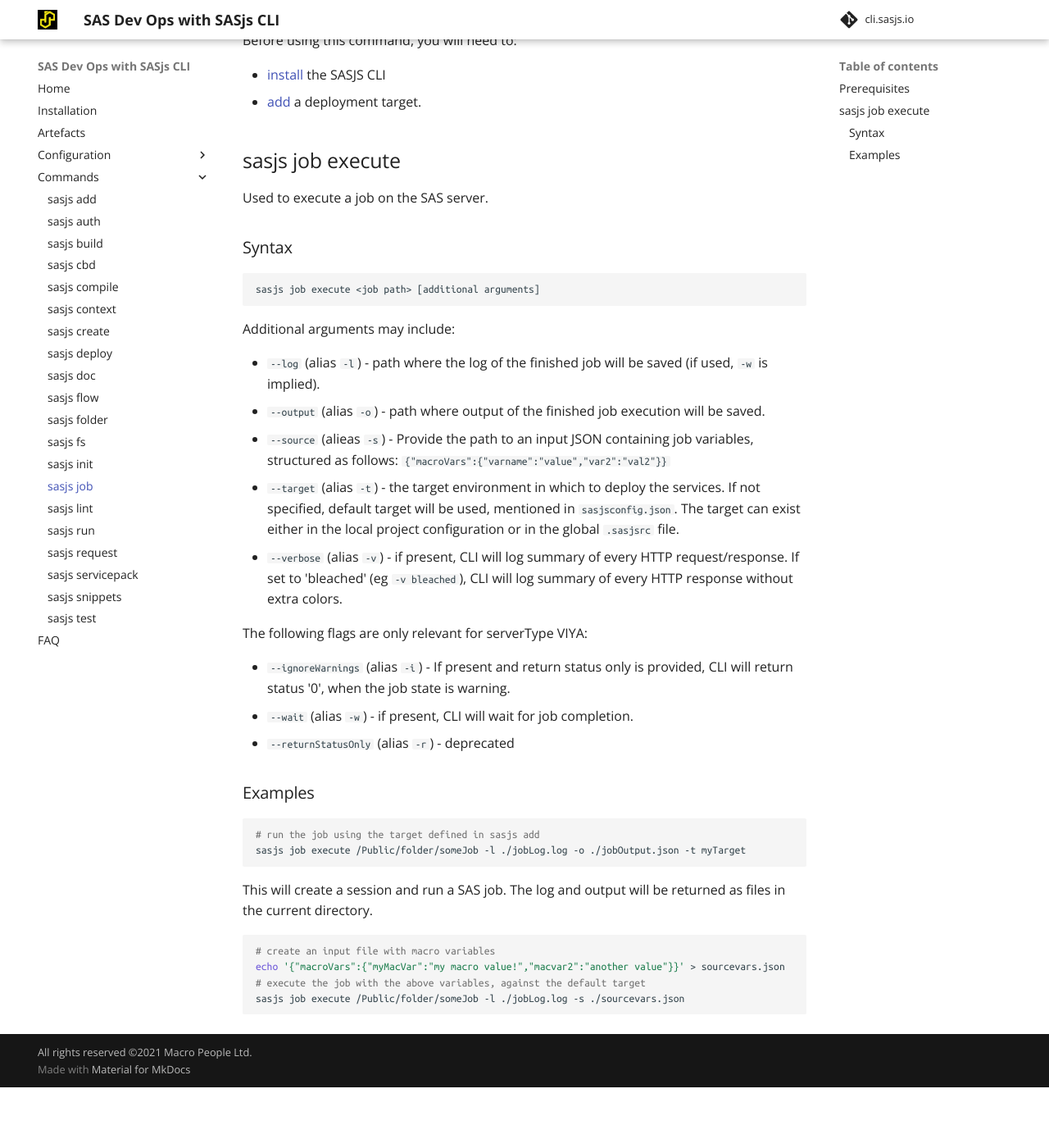
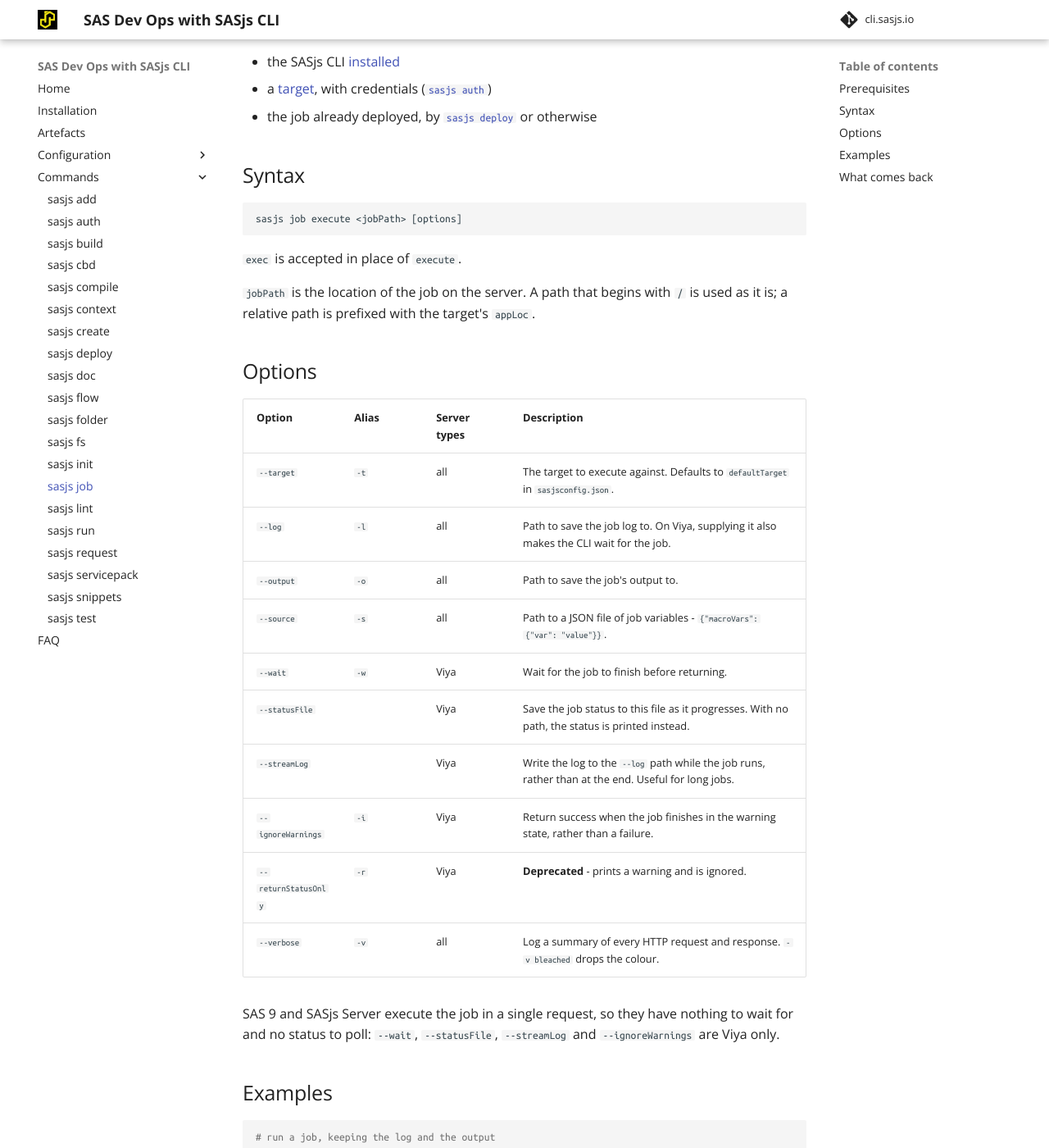
Before and after one commit to sasjs/cli.sasjs.io, an MkDocs documentation site: the page built from docs/job.md, in a window 1280 px wide and 1400 px high, scrolled down 259 px. Shown: the whole window at 82% size. Built offline with MkDocs 1.6.1 and Material for MkDocs 9.7.7, drawn with Linux system fonts in a browser that asks for light colours; comment, search, counter and statistics services are not loaded; before the commit the page ends 1585 px from its top, so only the background shows below that; some of the changed text lies outside the part shown.

Commit message:
docs(commands): document sasjs job and sasjs create properly
Two of the thinnest command pages, and two spelling errors.

- job.md: rewritten around the nine options `sasjs job execute` actually
  declares - target, log, output, source, wait, statusFile, streamLog,
  ignoreWarnings, returnStatusOnly, verbose - with the server types each one
  applies to, the `exec` alias, how a relative jobPath is prefixed with appLoc,
  and examples for the plain, macro-variable, and long-running cases. The old
  page listed five options, mis-spelled "alias", described --returnStatusOnly
  as merely deprecated without saying it is ignored, and omitted statusFile and
  streamLog entirely.
- create.md: was 25 lines with no syntax block and no option list, and it did
  not say what a plain `sasjs create` writes. It now has the syntax, the
  `--template`/`-t` option with the warning that `-t` is the template here and
  not the target, the folder tree the plain form produces (taken from the CLI's
  own src/config.json), the sasjsconfig targets it writes, a template table
  with the repository each template comes from, and how it differs from
  `sasjs init`.
- auth.md, request.md: "neccessary" -> "necessary", "containting" ->
  "containing".

Sources: sasjs/cli `src/commands/job/jobCommand.ts` (option declarations and
aliases), `src/commands/job/internal/execute/viya.ts` (wait is forced when a log
file is given; statusFile and streamLog drive the poll loop; the SAS 9 and SASJS
executors take neither), `src/utils/prefixAppLoc.ts` (leading slash is kept),
`src/commands/create/createCommand.ts` and `src/config.json` (templates and the
generated tree).

Verification:

- `mkdocs build` - builds, no doc warnings
- `check-doc-anchors.py` over the built site - 29 pages, 662 fragment links,
  0 broken
- ASCII audit over the four files - 0 non-ASCII punctuation

Refs #17: its remaining item (the undocumented `--insecure`) is still blocked
on sasjs/cli#1521, where the flag turns out to be a no-op in the code.

````diff
--- a/docs/job.md
+++ b/docs/job.md
@@ -1,57 +1,70 @@
 ---
 layout: article
-title: Managing SAS Viya Jobs with SASjs
-description: Documentation on how to use the SASjs CLI to manage SAS Jobs in Viya
+title: Executing SAS jobs with sasjs job
+description: The sasjs job execute command runs a job that is deployed on the SAS server, and can wait for it, save the log and output, and stream the log as it runs.
 ---
 
 # sasjs job
 
-The `sasjs job` command enables developers to perform operations on SAS Viya Jobs.
+`sasjs job execute` runs a job that already exists on the SAS server - a Viya job, a SAS 9 job, or a job on SASjs Server - and brings back what it produced.
 
 ## Prerequisites
 
-Before using this command, you will need to:
+- the SASjs CLI [installed](installation.md)
+- a [target](add.md), with credentials ([`sasjs auth`](auth.md))
+- the job already deployed, by [`sasjs deploy`](deploy.md) or otherwise
 
-- [install](/installation) the SASJS CLI
-- [add](/add) a deployment target.
-
-## sasjs job execute
-
-Used to execute a job on the SAS server.
-
-### Syntax
+## Syntax
 
 ```
-sasjs job execute <job path> [additional arguments]
+sasjs job execute <jobPath> [options]
 ```
 
-Additional arguments may include:
+`exec` is accepted in place of `execute`.
 
-- `--log` (alias `-l`) - path where the log of the finished job will be saved (if used, `-w` is implied).
-- `--output` (alias `-o`) - path where output of the finished job execution will be saved.
-- `--source` (alieas `-s`) - Provide the path to an input JSON containing job variables, structured as follows:  `{"macroVars":{"varname":"value","var2":"val2"}}`
-- `--target` (alias `-t`) - the target environment in which to deploy the services. If not specified, default target will be used, mentioned in `sasjsconfig.json`. The target can exist either in the local project configuration or in the global `.sasjsrc` file.
-- `--verbose` (alias `-v`) - if present, CLI will log summary of every HTTP request/response. If set to 'bleached' (eg `-v bleached`), CLI will log summary of every HTTP response without extra colors.
+`jobPath` is the location of the job on the server. A path that begins with `/` is used as it is; a relative path is prefixed with the target's `appLoc`.
 
-The following flags are only relevant for serverType VIYA:
+## Options
 
-- `--ignoreWarnings` (alias `-i`) - If present and return status only is provided, CLI will return status '0', when the job state is warning.
-- `--wait` (alias `-w`) - if present, CLI will wait for job completion.
-- `--returnStatusOnly` (alias `-r`) - deprecated
+| Option | Alias | Server types | Description |
+| --- | --- | --- | --- |
+| `--target` | `-t` | all | The target to execute against. Defaults to `defaultTarget` in `sasjsconfig.json`. |
+| `--log` | `-l` | all | Path to save the job log to. On Viya, supplying it also makes the CLI wait for the job. |
+| `--output` | `-o` | all | Path to save the job's output to. |
+| `--source` | `-s` | all | Path to a JSON file of job variables - `{"macroVars": {"var": "value"}}`. |
+| `--wait` | `-w` | Viya | Wait for the job to finish before returning. |
+| `--statusFile` | | Viya | Save the job status to this file as it progresses. With no path, the status is printed instead. |
+| `--streamLog` | | Viya | Write the log to the `--log` path while the job runs, rather than at the end. Useful for long jobs. |
+| `--ignoreWarnings` | `-i` | Viya | Return success when the job finishes in the warning state, rather than a failure. |
+| `--returnStatusOnly` | `-r` | Viya | **Deprecated** - prints a warning and is ignored. |
+| `--verbose` | `-v` | all | Log a summary of every HTTP request and response. `-v bleached` drops the colour. |
 
-### Examples
+SAS 9 and SASjs Server execute the job in a single request, so they have nothing to wait for and no status to poll: `--wait`, `--statusFile`, `--streamLog` and `--ignoreWarnings` are Viya only.
+
+## Examples
 
 ```bash
-# run the job using the target defined in sasjs add
+# run a job, keeping the log and the output
 sasjs job execute /Public/folder/someJob -l ./jobLog.log -o ./jobOutput.json -t myTarget
 ```
 
-This will create a session and run a SAS job. The log and output will be returned as files in the current directory.
-
+```bash
+# pass macro variables into the job
+echo '{"macroVars":{"myMacVar":"my macro value!","macvar2":"another value"}}' > sourcevars.json
+sasjs job execute /Public/folder/someJob -l ./jobLog.log -s ./sourcevars.json
+```
 
 ```bash
-# create an input file with macro variables
-echo '{"macroVars":{"myMacVar":"my macro value!","macvar2":"another value"}}' > sourcevars.json
-# execute the job with the above variables, against the default target
-sasjs job execute /Public/folder/someJob -l ./jobLog.log -s ./sourcevars.json
+# follow a long running job: wait, streaming the log, with status written out
+sasjs job execute /Public/folder/someJob -w --streamLog -l ./jobLog.log --statusFile ./jobStatus.json
 ```
+
+## What comes back
+
+The log and the output are written where `--log` and `--output` point; with neither, nothing is fetched from the server.
+
+The command exits with a non-zero code when the job fails, so it can gate a pipeline step:
+
+```bash
+sasjs job execute /Public/folder/someJob -w -l ./jobLog.log || echo "job failed"
+```
````
Also changed, not shown: docs/auth.md (+1 -1 lines), docs/create.md (+58 -12 lines), docs/request.md (+1 -1 lines).
